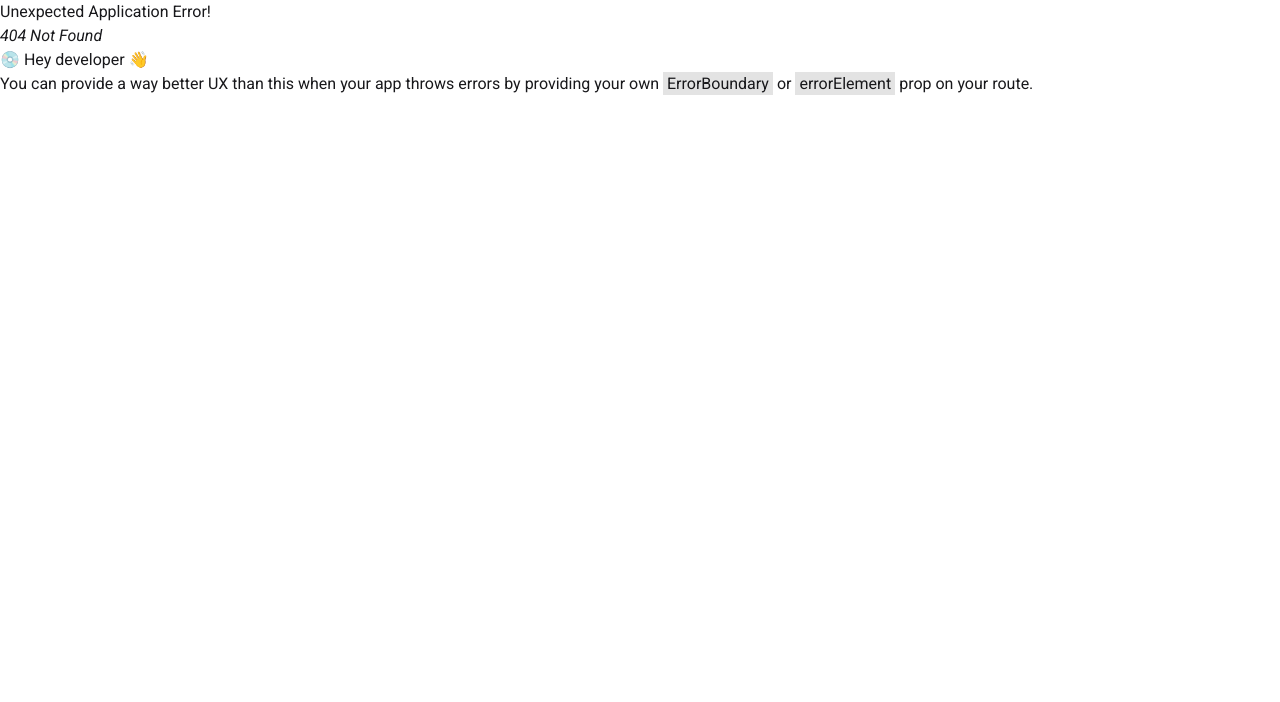
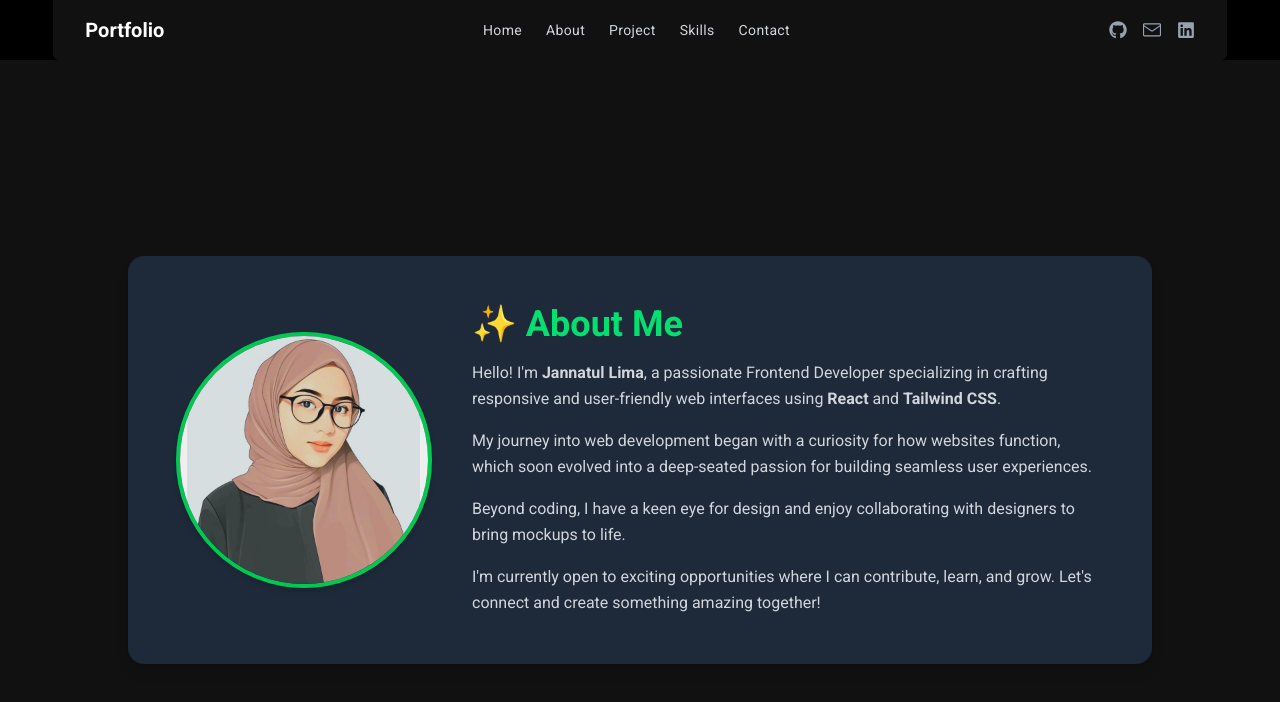
Before and after one commit to JannatulLima9575/personal-portfolio, a React (Vite) app: page /about in a window 1280 px wide. Before the commit this address had no page. Shown: the top 702 px of the page. Built offline with nearby package versions, Linux system fonts and the light colour scheme.

Commit message:
added about page

```diff
--- a/src/Components/Navbar/Navbar.jsx
+++ b/src/Components/Navbar/Navbar.jsx
@@ -23,9 +23,9 @@ const Navbar = () => {
         {/* Navigation Links */}
         <nav className={`flex-col md:flex-row md:flex md:items-center md:space-x-6 text-sm tracking-wide text-gray-300 absolute md:static bg-[#111] w-full md:w-auto left-0 top-16 md:top-0 px-8 md:px-0 ${isOpen ? 'flex' : 'hidden'}`}>
           <NavLink to="/" className="py-2 md:py-0">Home</NavLink>
-          <NavLink to="/case-studies" className="py-2 md:py-0">About</NavLink>
-          <NavLink to="/testimonials" className="py-2 md:py-0">Project</NavLink>
-          <NavLink to="/recent-work" className="py-2 md:py-0">Skills</NavLink>
+          <NavLink to="/about" className="py-2 md:py-0">About</NavLink>
+          <NavLink to="/project" className="py-2 md:py-0">Project</NavLink>
+          <NavLink to="/skills" className="py-2 md:py-0">Skills</NavLink>
           <NavLink to="/contact" className="py-2 md:py-0">Contact</NavLink>
         </nav>
 
--- a/src/Layouts/Layouts.jsx
+++ b/src/Layouts/Layouts.jsx
@@ -1,15 +1,19 @@
 import React from 'react';
-import Navbar from '../Components/Navbar/Navbar'
+import { Outlet, useLocation } from 'react-router';
+import Navbar from '../Components/Navbar/Navbar';
 import Hero from '../Components/Hero/Hero';
 
+const Layouts = () => {
+  const location = useLocation();
+  const isHomePage = location.pathname === '/';
 
-const Layouts = () => {
-    return (
-        <div className='bg-black min-h-screen'>
-            <Navbar/>
-            <Hero/>
-        </div>
-    );
+  return (
+    <div className='bg-black min-h-screen'>
+      <Navbar />
+      {isHomePage && <Hero />}
+      <Outlet />
+    </div>
+  );
 };
 
 export default Layouts;
--- /dev/null
+++ b/src/Pages/About.jsx
@@ -0,0 +1,51 @@
+import React from "react";
+import profileImage from "../assets/Profile.jpeg";
+
+const About = () => {
+  return (
+    <section className="bg-[#111] min-h-screen overflow-y-hidden flex items-center justify-center px-4">
+      <div className="max-w-5xl mx-auto flex flex-col md:flex-row items-center gap-10 bg-gray-800 p-8 md:p-12 rounded-2xl shadow-lg">
+        {/* Profile Image */}
+        <div className="flex-shrink-0">
+          <img
+            src={profileImage}
+            alt="Profile"
+            className="w-48 h-48 md:w-64 md:h-64 object-cover rounded-full shadow-md border-4 border-green-500"
+          />
+        </div>
+
+        {/* Text Content */}
+        <div className="text-white">
+          <h2 className="text-3xl md:text-4xl font-bold mb-4 text-green-400">
+            ✨ About Me
+          </h2>
+
+          <div className="text-gray-300 space-y-4 leading-relaxed">
+            <p>
+              Hello! I'm <strong>Jannatul Lima</strong>, a passionate Frontend
+              Developer specializing in crafting responsive and user-friendly
+              web interfaces using <strong>React</strong> and{" "}
+              <strong>Tailwind CSS</strong>.
+            </p>
+            <p>
+              My journey into web development began with a curiosity for how
+              websites function, which soon evolved into a deep-seated passion
+              for building seamless user experiences.
+            </p>
+            <p>
+              Beyond coding, I have a keen eye for design and enjoy
+              collaborating with designers to bring mockups to life.
+            </p>
+            <p>
+              I'm currently open to exciting opportunities where I can
+              contribute, learn, and grow. Let's connect and create something
+              amazing together!
+            </p>
+          </div>
+        </div>
+      </div>
+    </section>
+  );
+};
+
+export default About;
--- /dev/null
+++ b/src/Pages/Contact.jsx
@@ -0,0 +1,11 @@
+import React from 'react';
+
+const Contact = () => {
+    return (
+        <div>
+            This is Contact page
+        </div>
+    );
+};
+
+export default Contact;
--- /dev/null
+++ b/src/Pages/Home.jsx
@@ -0,0 +1,11 @@
+import React from 'react';
+
+const Home = () => {
+    return (
+        <div>
+            this is home
+        </div>
+    );
+};
+
+export default Home;
--- /dev/null
+++ b/src/Pages/Project.jsx
@@ -0,0 +1,11 @@
+import React from 'react';
+
+const Project = () => {
+    return (
+        <div>
+            This is Project page
+        </div>
+    );
+};
+
+export default Project;
--- /dev/null
+++ b/src/Pages/Skills.jsx
@@ -0,0 +1,11 @@
+import React from 'react';
+
+const Skills = () => {
+    return (
+        <div>
+            This is skills page
+        </div>
+    );
+};
+
+export default Skills;
--- a/src/Router/Router.jsx
+++ b/src/Router/Router.jsx
@@ -3,10 +3,37 @@ import {
   } from "react-router";
 
   import Layouts from './../Layouts/Layouts';
+import Home from "../Pages/Home";
+import About from './../Pages/About';
+import Contact from './../Pages/Contact';
+import Project from './../Pages/Project';
+import Skills from './../Pages/Skills';
 
 export const router = createBrowserRouter([
-    {
-      path: "/",
-      Component: Layouts,
-    }
+  {
+    path: "/",
+    Component: Layouts,
+    children: [
+        {
+            path: "/",
+            Component: Home,
+        },
+        {
+            path: "/about",
+            Component: About,
+        },
+        {
+            path: "/contact",
+            Component: Contact,
+        },
+        {
+            path: "/project",
+            Component: Project,
+        },
+        {
+            path: "/skills",
+            Component: Skills,
+        },
+    ]
+},
 ]);
```
Also changed, not shown: src/Components/Footer/Footer.jsx (deleted, +0 -43 lines), src/assets/Profile.jpeg (added).
